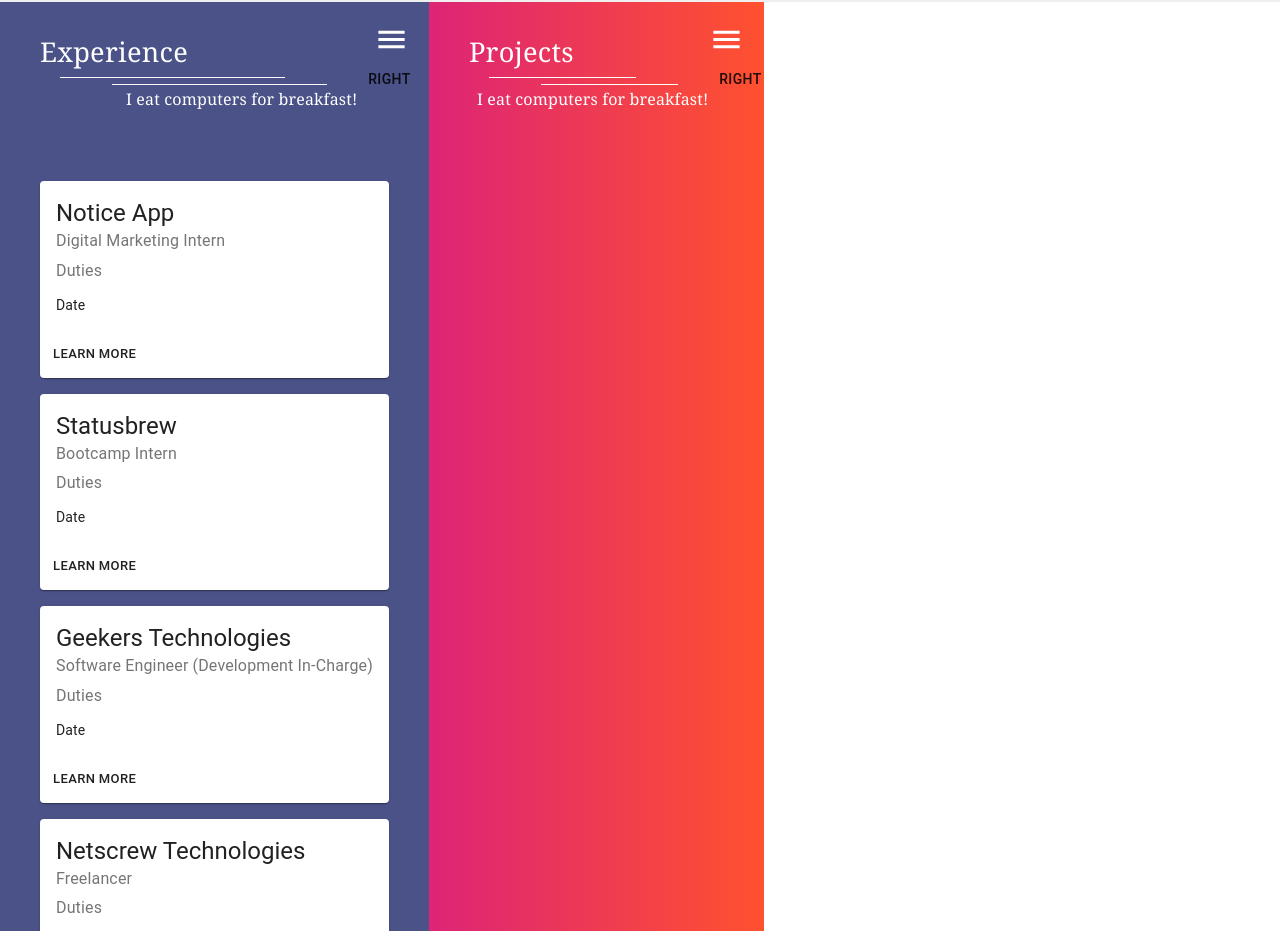
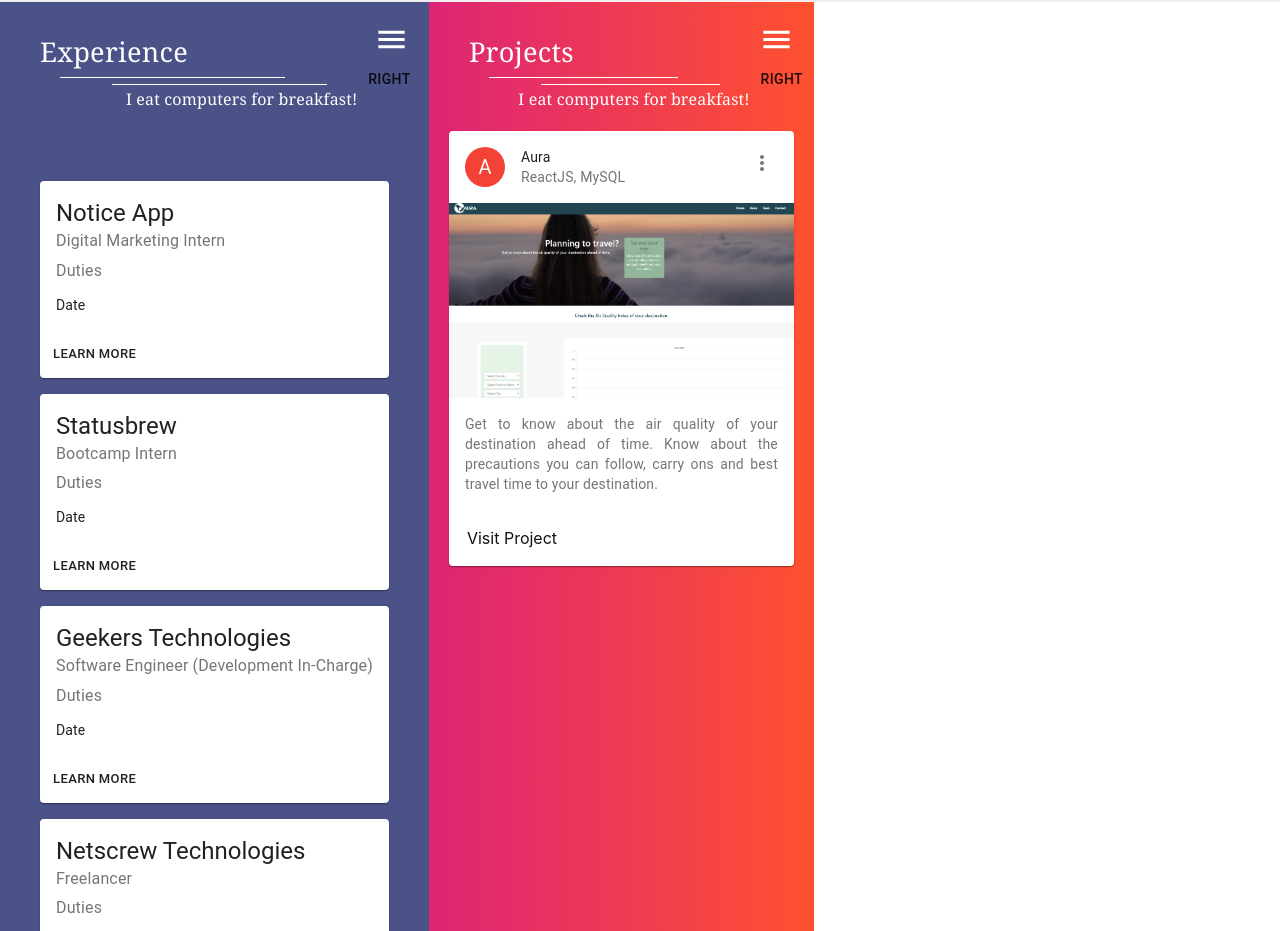
Before and after one commit to TheCoderSingh/web-portfolio, a React (Create React App) app: page / in a window 1280 px wide. Shown: the part 4556-5487 px from the top of the page. Built offline with nearby package versions, Linux system fonts and the light colour scheme; the HTML template or start-up script is replaced by a standard one.

Commit message:
Add Project card, Change styling, Add Aura info

```diff
--- /dev/null
+++ b/src/components/ProjectCard.js
@@ -0,0 +1,94 @@
+import React from 'react'
+import { makeStyles } from '@material-ui/core/styles'
+import clsx from 'clsx'
+import Card from '@material-ui/core/Card'
+import CardHeader from '@material-ui/core/CardHeader'
+import CardMedia from '@material-ui/core/CardMedia'
+import CardContent from '@material-ui/core/CardContent'
+import CardActions from '@material-ui/core/CardActions'
+import Collapse from '@material-ui/core/Collapse'
+import Avatar from '@material-ui/core/Avatar'
+import IconButton from '@material-ui/core/IconButton'
+import Typography from '@material-ui/core/Typography'
+import { red } from '@material-ui/core/colors'
+import FavoriteIcon from '@material-ui/icons/Favorite'
+import ShareIcon from '@material-ui/icons/Share'
+import ExpandMoreIcon from '@material-ui/icons/ExpandMore'
+import MoreVertIcon from '@material-ui/icons/MoreVert'
+import aura from './assets/aura.png'
+
+const useStyles = makeStyles((theme) => ({
+	root: {
+		maxWidth: 345,
+		margin: 20
+	},
+	media: {
+		height: 0,
+		paddingTop: '56.25%', // 16:9
+	},
+	expand: {
+		transform: 'rotate(0deg)',
+		marginLeft: 'auto',
+		transition: theme.transitions.create('transform', {
+			duration: theme.transitions.duration.shortest,
+		}),
+	},
+	expandOpen: {
+		transform: 'rotate(180deg)',
+	},
+	avatar: {
+		backgroundColor: red[500],
+	},
+	link: {
+		color: "#121212",
+		textDecoration: "none",
+		padding: 10
+	},
+	description: {
+		textAlign: "justify"
+	}
+}))
+
+const ProjectCard = () => {
+	const classes = useStyles()
+	const [expanded, setExpanded] = React.useState(false)
+
+	const handleExpandClick = () => {
+		setExpanded(!expanded)
+	}
+
+	return (
+		<Card className={classes.root}>
+			<CardHeader
+				avatar={
+					<Avatar aria-label="recipe" className={classes.avatar}>
+						A
+        			</Avatar>
+				}
+				action={
+					<IconButton aria-label="settings">
+						<MoreVertIcon />
+					</IconButton>
+				}
+				title="Aura"
+				subheader="ReactJS, MySQL"
+			/>
+			<CardMedia
+				className={classes.media}
+				image={aura}
+				title="Aura"
+			/>
+			<CardContent>
+				<Typography variant="body2" color="textSecondary" component="p" className={classes.description}>
+					Get to know about the air quality of your destination ahead of time.
+					Know about the precautions you can follow, carry ons and best travel time to your destination.
+        		</Typography>
+			</CardContent>
+			<CardActions disableSpacing>
+				<a href="https://aura.thecodersingh.com" className={classes.link} target="_blank">Visit Project</a>
+			</CardActions>
+		</Card>
+	)
+}
+
+export default ProjectCard
--- a/src/components/pages/Projects.js
+++ b/src/components/pages/Projects.js
@@ -3,6 +3,7 @@
 import NavIcon from '../common/NavIcon'
 import NavDrawer from '../common/NavDrawer'
 import SectionHeader from '../common/SectionHeader'
+import ProjectCard from '../ProjectCard'
 
 const Projects = () => {
 	return (
@@ -16,6 +17,9 @@
 					<NavDrawer />
 				</Grid>
 			</Grid>
+			<div id="project-cards">
+				<ProjectCard />
+			</div>
 		</section>
 	)
 }
```
Also changed, not shown: src/components/assets/aura.png (added).
